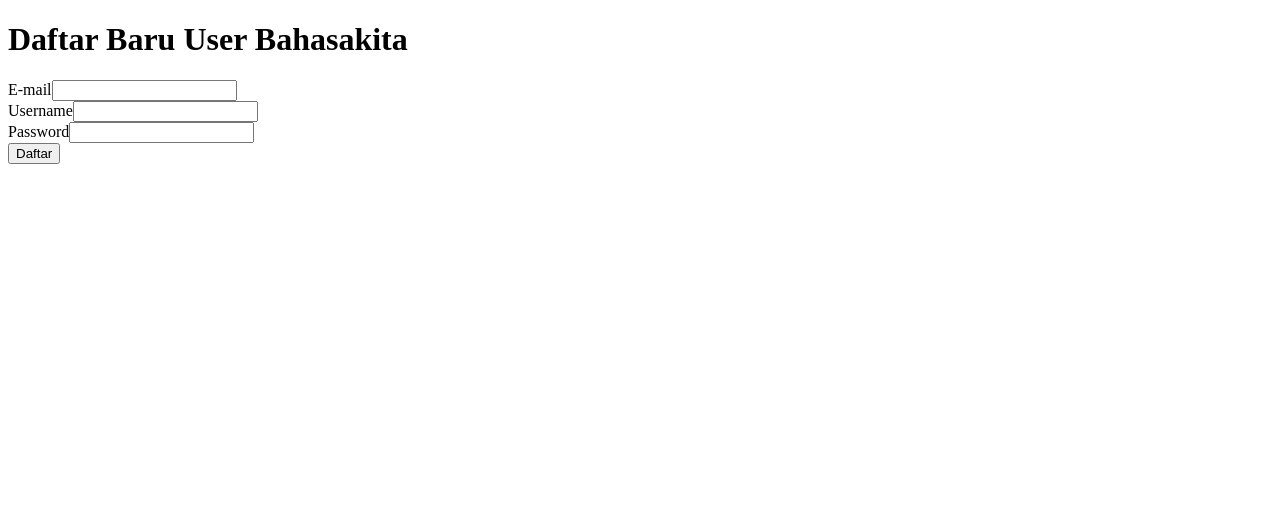
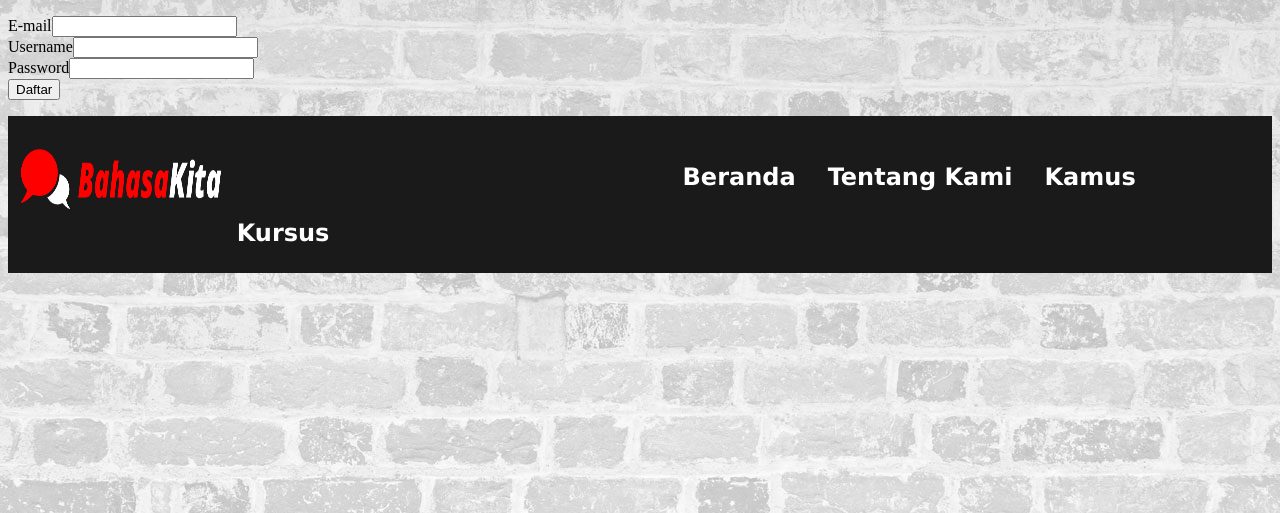
Before and after one commit to irfanagtya/bahasakita, a PHP site: page /register.php in a window 1280 px wide. Shown: the top 513 px of the page. Run offline with PHP 8.4, Linux system fonts and the light colour scheme.

Commit message:
register page with css but still not finished

```diff
--- a/register.php
+++ b/register.php
@@ -32,11 +32,10 @@
 <!DOCTYPE html>
 <html>
 	<head>
-<title>Pendaftaran User Bahasakita</title>
+		<title>BahasaKita</title>
+		<link rel="stylesheet" type="text/css" href="style/style.css"/>
 	</head>
 	<body>
-<!-- <fieldset> -->
-<h1>Daftar Baru User Bahasakita</h1>
 		<div>
 		<p>
 <form method="POST" action="<?php echo htmlspecialchars($_SERVER["PHP_SELF"]);?>">
@@ -47,5 +46,14 @@
 </form>
 </p>
 		</div>
+		<div class="clearfix"></div>
+			<ul class="ul1"><h2>
+                <li><img class="" src="img/Logo.png" width="200" height="60"></li>
+                <li style="margin-left:36%"><a href="#">Beranda</a></li>
+			    <li><a href="#">Tentang Kami</a></li>
+                <li><a href="#">Kamus</a></li>
+                <li><a href="#">Kursus</a></li>
+                </h2>
+            </ul>
 	</body>
 </html>
```
Lines whose indentation alone changed are shown as unchanged.
